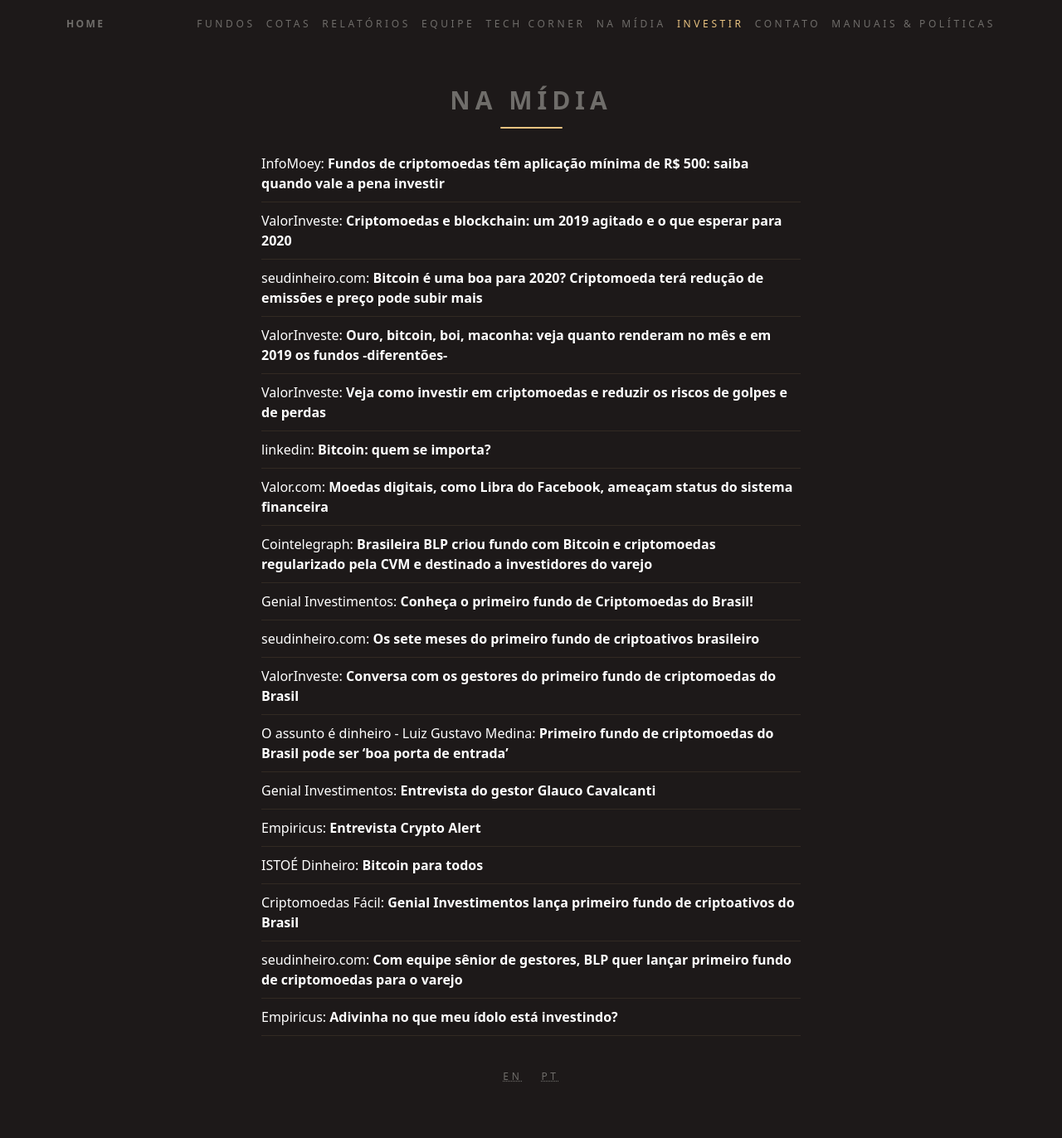
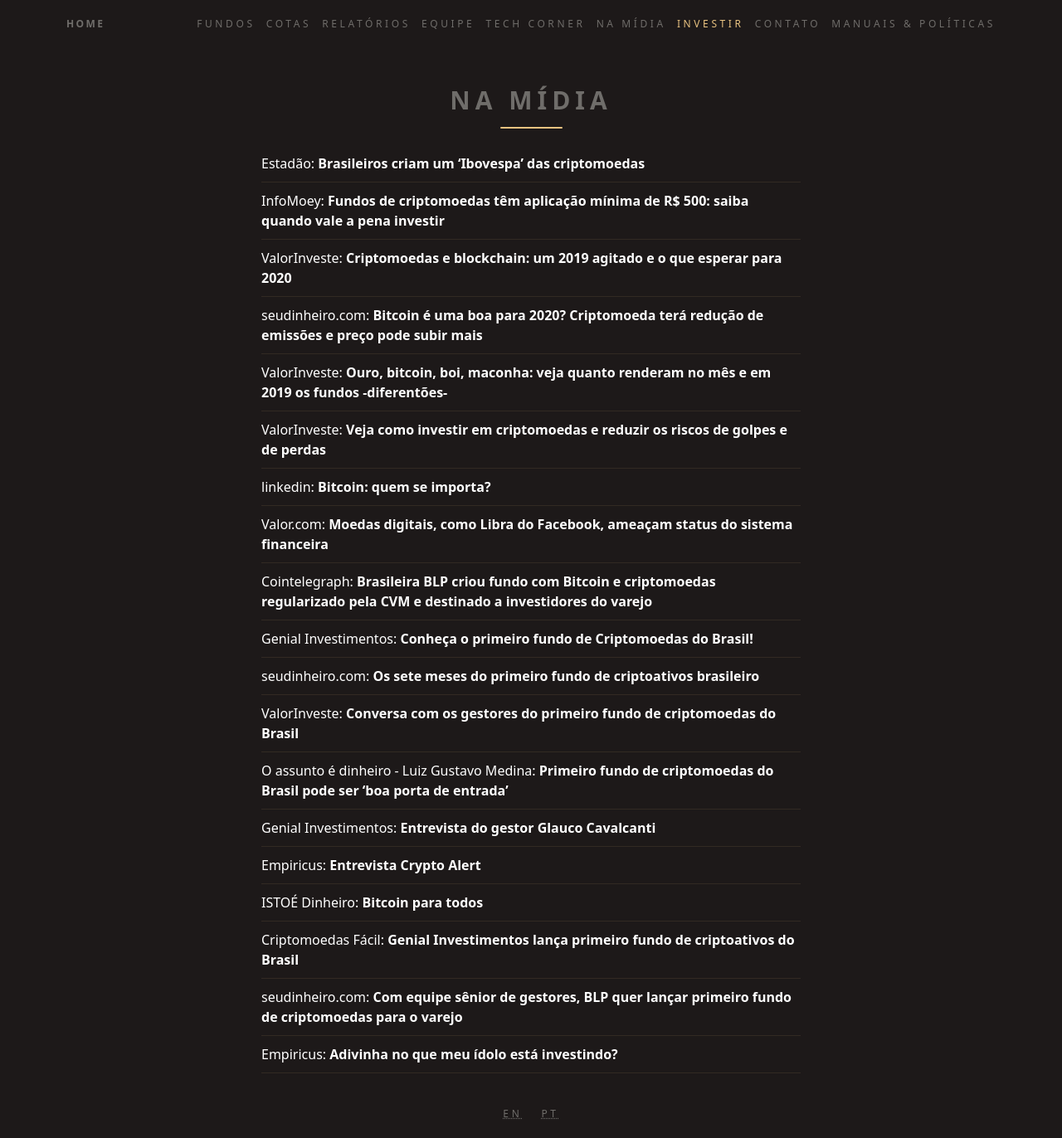
Before and after one commit to ateliedetemas/blpcrypto, a Jekyll site: the page built from _pages/na-midia.md, in a window 1280 px wide. Shown: the whole page at 83% size. Built offline with Jekyll 4.4.1, drawn with Linux system fonts in a browser that asks for light colours; before the commit the page ends 1327 px from its top, so only the background shows below that.

Commit message:
Update na-midia.md

```diff
--- a/_pages/na-midia.md
+++ b/_pages/na-midia.md
@@ -3,6 +3,7 @@ lang: pt
 layout: page
 title: Na Mídia
 ---
+|[Estadão: **Brasileiros criam um ‘Ibovespa’ das criptomoedas**](https://economia.estadao.com.br/noticias/geral,brasileiros-criam-um-ibovespa-das-criptomoedas,70003154197)
 |[InfoMoey: **Fundos de criptomoedas têm aplicação mínima de R$ 500: saiba quando vale a pena investir**](https://www.infomoney.com.br/mercados/fundos-de-criptomoedas-tem-aplicacao-minima-de-r-500-saiba-quando-vale-a-pena-investir/)
 |[ValorInveste: **Criptomoedas e blockchain: um 2019 agitado e o que esperar para 2020**](https://valorinveste.globo.com/mercados/cripto/noticia/2020/01/07/criptomoedas-e-blockchain-um-2019-agitado-e-o-que-esperar-para-2020.ghtml)
 |[seudinheiro.com: **Bitcoin é uma boa para 2020? Criptomoeda terá redução de emissões e preço pode subir mais**](https://www.seudinheiro.com/2020/economia/bitcoin-pode-ir-alem-em-2020-em-ano-movimentado-para-as-criptos/)
```
